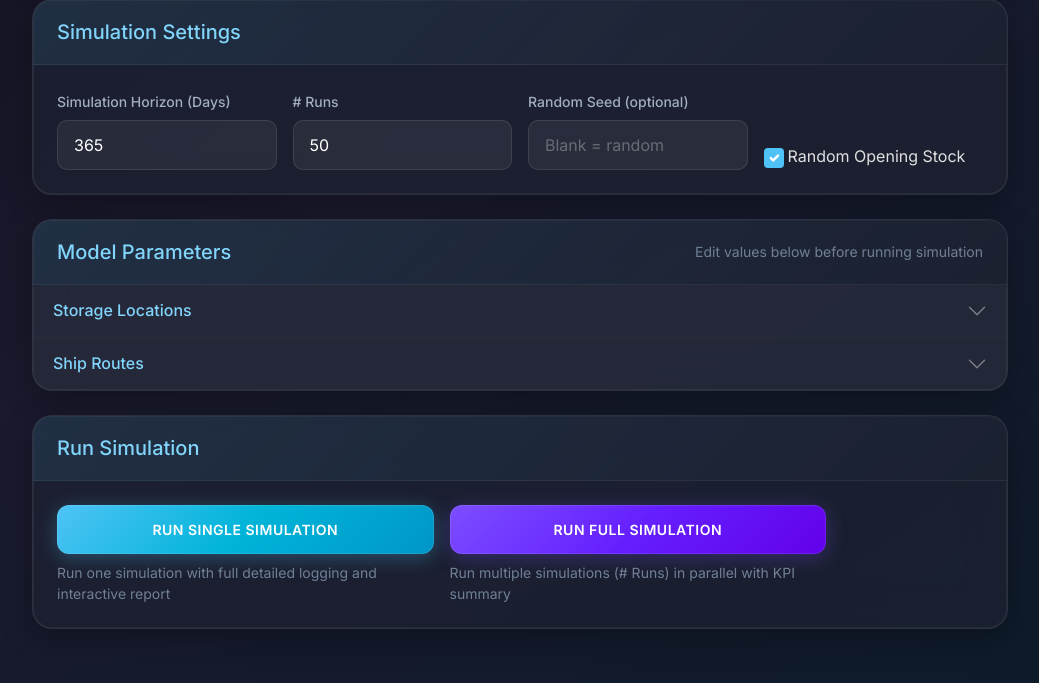
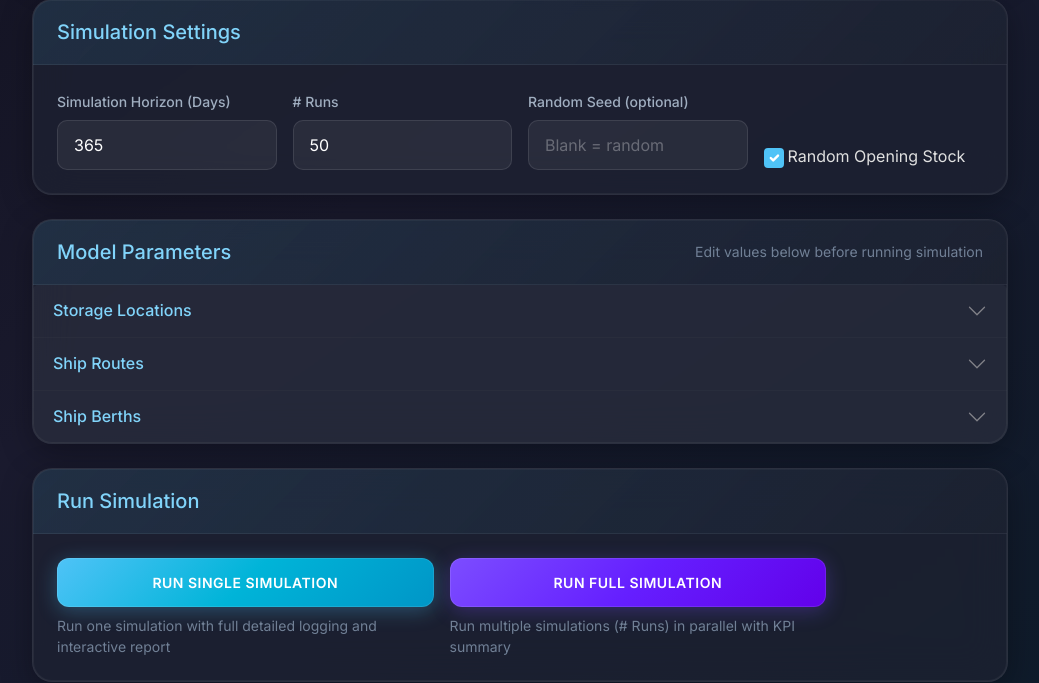
Before and after one commit to ZPrins/CA, a Flask app: page / in a window 1280 px wide. Shown: the part 574-1257 px from the top of the page, without its empty margins (120-1159 px from the left). Before the commit the page ends 1204 px from the top, so only its background shows below. Run offline with Flask 3, Linux system fonts and the light colour scheme.

Commit message:
Add a section for ship berths to the model parameters
Integrate SHIP_BERTHS data loading and UI elements into app.py and index.html, including a new accordion section and JavaScript functions for populating and editing the ship berths table.

Replit-Commit-Author: Agent
Replit-Commit-Session-Id: 042c3be5-bcaa-412d-a11a-54bd49e15e7f
Replit-Commit-Checkpoint-Type: full_checkpoint
Replit-Commit-Event-Id: df1ae325-70c9-49da-9735-742502cd823b
Replit-Commit-Screenshot-Url: https://storage.googleapis.com/screenshot-production-us-central1/7021497b-e239-4ebb-aabe-96a6d9a99b74/042c3be5-bcaa-412d-a11a-54bd49e15e7f/ULcILJ4
Replit-Helium-Checkpoint-Created: true

```diff
--- a/app.py
+++ b/app.py
@@ -33,9 +33,10 @@ INPUT_FILE = 'generated_model_inputs.xlsx'
 
 
 def load_model_params():
-    """Load Store and Move_Ship parameters from Excel for UI editing."""
+    """Load Store, Move_Ship, and SHIP_BERTHS parameters from Excel for UI editing."""
     store_data = []
     move_ship_data = []
+    ship_berths_data = []
 
     if os.path.exists(INPUT_FILE):
         try:
@@ -46,7 +47,6 @@ def load_model_params():
                 if sheet_name.lower() == 'store':
                     df = xls[sheet_name].dropna(how='all')
                     df.columns = [str(c).strip() for c in df.columns]
-                    # Filter out unnamed columns and convert NaN to empty string
                     df = df[[c for c in df.columns if not c.startswith('Unnamed')]]
                     store_data = df.fillna('').to_dict('records')
                     break
@@ -56,15 +56,23 @@ def load_model_params():
                 if sheet_name.lower() == 'move_ship':
                     df = xls[sheet_name].dropna(how='all')
                     df.columns = [str(c).strip() for c in df.columns]
-                    # Filter out unnamed columns and convert NaN to empty string
                     df = df[[c for c in df.columns if not c.startswith('Unnamed')]]
                     move_ship_data = df.fillna('').to_dict('records')
+                    break
+
+            # Load SHIP_BERTHS sheet
+            for sheet_name in xls.keys():
+                if sheet_name.lower() == 'ship_berths':
+                    df = xls[sheet_name].dropna(how='all')
+                    df.columns = [str(c).strip() for c in df.columns]
+                    df = df[[c for c in df.columns if not c.startswith('Unnamed')]]
+                    ship_berths_data = df.fillna('').to_dict('records')
                     break
 
         except Exception as e:
             print(f"Error loading model params: {e}")
 
-    return {'store': store_data, 'move_ship': move_ship_data}
+    return {'store': store_data, 'move_ship': move_ship_data, 'ship_berths': ship_berths_data}
 
 
 @app.route('/')
--- a/templates/index.html
+++ b/templates/index.html
@@ -517,6 +517,31 @@
                             </div>
                         </div>
                     </div>
+                    <div class="accordion-item">
+                        <h2 class="accordion-header">
+                            <button class="accordion-button collapsed" type="button" data-bs-toggle="collapse" data-bs-target="#collapseBerths">
+                                Ship Berths
+                            </button>
+                        </h2>
+                        <div id="collapseBerths" class="accordion-collapse collapse" data-bs-parent="#paramAccordion">
+                            <div class="accordion-body">
+                                <div class="table-container">
+                                    <table class="param-table" id="berthsTable">
+                                        <thead>
+                                            <tr>
+                                                <th>Location</th>
+                                                <th># Berths</th>
+                                                <th>Prob Occupied %</th>
+                                                <th>Pilot In (hrs)</th>
+                                                <th>Pilot Out (hrs)</th>
+                                            </tr>
+                                        </thead>
+                                        <tbody id="berthsTableBody"></tbody>
+                                    </table>
+                                </div>
+                            </div>
+                        </div>
+                    </div>
                 </div>
             </div>
         </div>
@@ -707,6 +732,23 @@
             });
         }
 
+        // Populate Ship Berths table
+        function populateBerthsTable() {
+            const tbody = document.getElementById('berthsTableBody');
+            tbody.innerHTML = '';
+            (modelParams.ship_berths || []).forEach((row, idx) => {
+                const tr = document.createElement('tr');
+                tr.innerHTML = `
+                    <td><input type="text" value="${row['Location'] || ''}" readonly></td>
+                    <td>${editableInput('# Berths', idx, row['# Berths'] || 0, 'ship_berths')}</td>
+                    <td>${editableInput('Probability Berth Occupied %', idx, row['Probability Berth Occupied %'] || 0, 'ship_berths', '0.1')}</td>
+                    <td>${editableInput('Pilot In (Hours)', idx, row['Pilot In (Hours)'] || 0, 'ship_berths', '0.1')}</td>
+                    <td>${editableInput('Pilot Out (Hours)', idx, row['Pilot Out (Hours)'] || 0, 'ship_berths', '0.1')}</td>
+                `;
+                tbody.appendChild(tr);
+            });
+        }
+
         // Update model params when inputs change
         document.addEventListener('input', function(e) {
             if (e.target.matches('input.editable[data-field]')) {
@@ -717,6 +759,8 @@
                     modelParams.store[idx][field] = parseFloat(e.target.value) || 0;
                 } else if (table === 'move_ship') {
                     modelParams.move_ship[idx][field] = parseFloat(e.target.value) || 0;
+                } else if (table === 'ship_berths') {
+                    modelParams.ship_berths[idx][field] = parseFloat(e.target.value) || 0;
                 }
                 updateChangedState(e.target);
             }
@@ -745,6 +789,7 @@
         // Initialize tables
         populateStoreTable();
         populateShipTable();
+        populateBerthsTable();
 
         // Get simulation settings
         function getSimSettings() {
```
